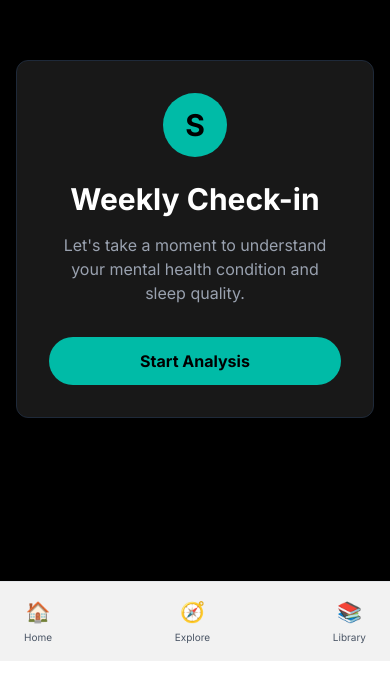
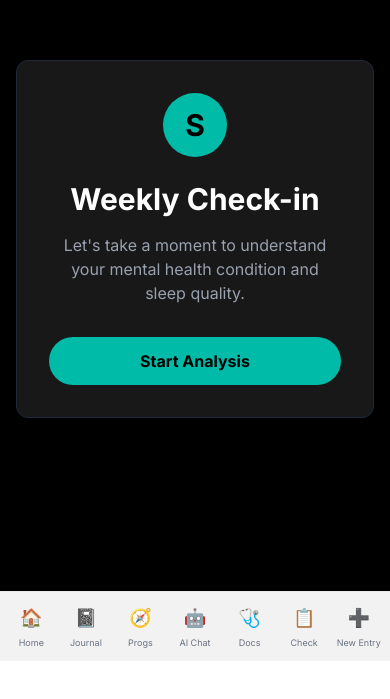
Before and after one commit to VReal-Arch/SAFIRA-Web, a Next.js app: page / in a window 390 px wide. Shown: the part 183-882 px from the top of the page. Built offline with nearby package versions, Linux system fonts and the light colour scheme.

Commit message:
UI update for phone screen

```diff
--- a/src/app/components/BottomNav.tsx
+++ b/src/app/components/BottomNav.tsx
@@ -1,23 +1,53 @@
 'use client';
 import Link from 'next/link';
-import { useSearchParams } from 'next/navigation';
+import { usePathname } from 'next/navigation';
 
-// PERHATIKAN: Wajib ada 'export default' di sini
 export default function BottomNav() {
+  const pathname = usePathname();
+
   return (
-    <div className="md:hidden fixed bottom-0 left-0 right-0 px-6 py-4 flex justify-between items-center z-50 border-t border-gray-200 bg-white/95 backdrop-blur-sm dark:bg-gradient-to-t dark:from-black dark:to-[#121212] dark:border-gray-800 transition-colors duration-300">
-      <Link href="/dashboard" className="flex flex-col items-center space-y-1 group">
-        <span className="text-xl group-hover:scale-110 transition">🏠</span>
-        <span className="text-[10px] text-gray-600 dark:text-gray-400">Home</span>
-      </Link>
-      <Link href="/dashboard?tab=program" className="flex flex-col items-center space-y-1 group">
-        <span className="text-xl group-hover:scale-110 transition">🧭</span>
-        <span className="text-[10px] text-gray-600 dark:text-gray-400">Explore</span>
-      </Link>
-      <Link href="/dashboard?tab=jurnal" className="flex flex-col items-center space-y-1 group">
-        <span className="text-xl group-hover:scale-110 transition">📚</span>
-        <span className="text-[10px] text-gray-600 dark:text-gray-400">Library</span>
-      </Link>
+    <div className="md:hidden fixed bottom-0 left-0 right-0 z-50 border-t border-gray-200 bg-white/95 backdrop-blur-sm px-1 py-3 transition-colors duration-300 dark:border-gray-800 dark:bg-[#121212]">
+
+      {/* GRID 7 KOLOM: Agar semua tombol muat dalam satu baris */}
+      <div className="grid grid-cols-7 gap-0">
+
+        <Link href="/dashboard" className="group flex flex-col items-center justify-center">
+          <span className="mb-1 text-lg group-hover:scale-110 transition">🏠</span>
+          <span className="text-[9px] text-gray-500 dark:text-gray-400">Home</span>
+        </Link>
+
+        <Link href="/dashboard?tab=jurnal" className="group flex flex-col items-center justify-center">
+          <span className="mb-1 text-lg group-hover:scale-110 transition">📓</span>
+          <span className="text-[9px] text-gray-500 dark:text-gray-400">Journal</span>
+        </Link>
+
+        <Link href="/dashboard?tab=program" className="group flex flex-col items-center justify-center">
+          <span className="mb-1 text-lg group-hover:scale-110 transition">🧭</span>
+          <span className="text-[9px] text-gray-500 dark:text-gray-400">Progs</span>
+        </Link>
+
+        {/* AI Chat di Tengah */}
+        <Link href="/ai-chat" className="group flex flex-col items-center justify-center">
+          <span className="mb-1 text-lg group-hover:scale-110 transition">🤖</span>
+          <span className="text-[9px] text-gray-500 dark:text-gray-400">AI Chat</span>
+        </Link>
+
+        <Link href="/doctors" className="group flex flex-col items-center justify-center">
+          <span className="mb-1 text-lg group-hover:scale-110 transition">🩺</span>
+          <span className="text-[9px] text-gray-500 dark:text-gray-400">Docs</span>
+        </Link>
+
+        <Link href="/" className="group flex flex-col items-center justify-center">
+          <span className="mb-1 text-lg group-hover:scale-110 transition">📋</span>
+          <span className="text-[9px] text-gray-500 dark:text-gray-400">Check</span>
+        </Link>
+
+        <Link href="/dashboard?tab=jurnal" className="group flex flex-col items-center justify-center">
+          <span className="mb-1 text-lg group-hover:scale-110 transition">➕</span>
+          <span className="text-[9px] text-gray-500 dark:text-gray-400">New Entry</span>
+        </Link>
+
+      </div>
     </div>
   );
 }
```
